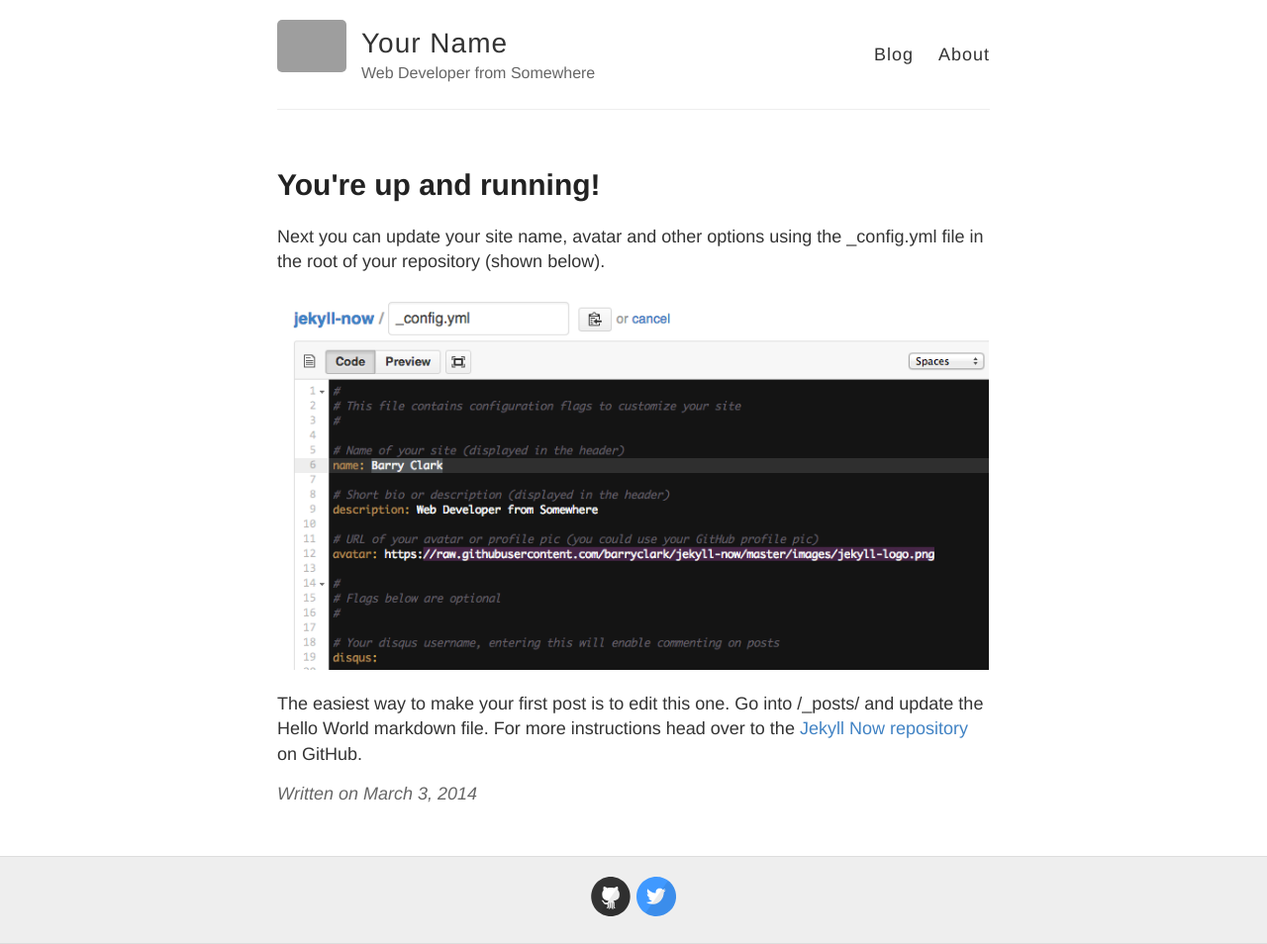
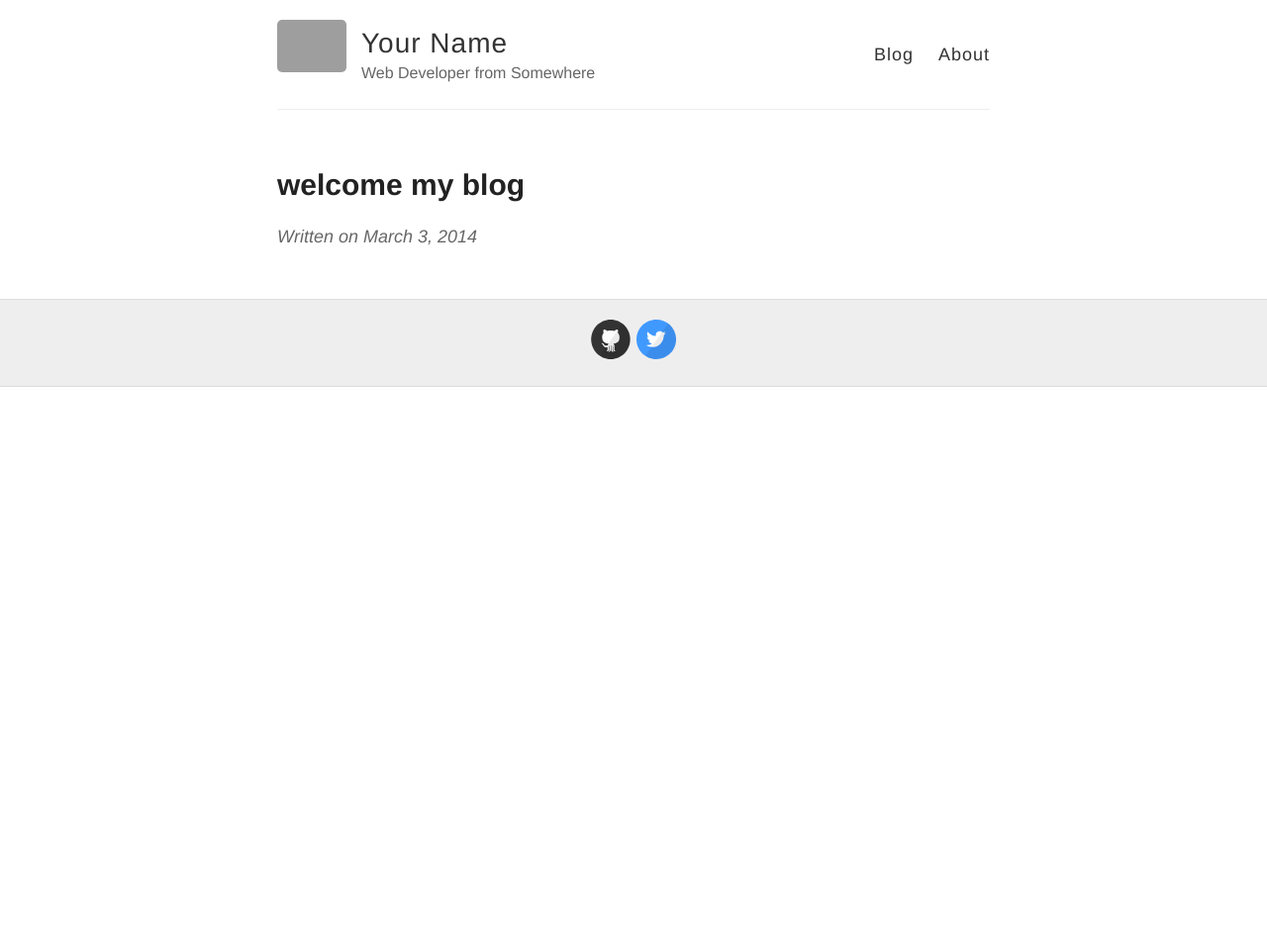
Before and after one commit to zhuangrunbo/zhuangrunbo.github.io, a Jekyll site: the page built from _posts/2014-3-3-Hello-World.md, in a window 1280 px wide. Shown: the whole page at 99% size. Built offline with Jekyll 4.4.1, drawn with Linux system fonts in a browser that asks for light colours; after the commit the page ends 900 px from its top, so only the background shows below that; grey boxes are pictures that could not be loaded.

Commit message:
Update 2014-3-3-Hello-World.md

```diff
--- a/_posts/2014-3-3-Hello-World.md
+++ b/_posts/2014-3-3-Hello-World.md
@@ -1,10 +1,4 @@
 ---
 layout: post
-title: You're up and running!
+title: welcome my blog
 ---
-
-Next you can update your site name, avatar and other options using the _config.yml file in the root of your repository (shown below).
-
-![_config.yml]({{ site.baseurl }}/images/config.png)
-
-The easiest way to make your first post is to edit this one. Go into /_posts/ and update the Hello World markdown file. For more instructions head over to the [Jekyll Now repository](https://github.com/barryclark/jekyll-now) on GitHub.
```
